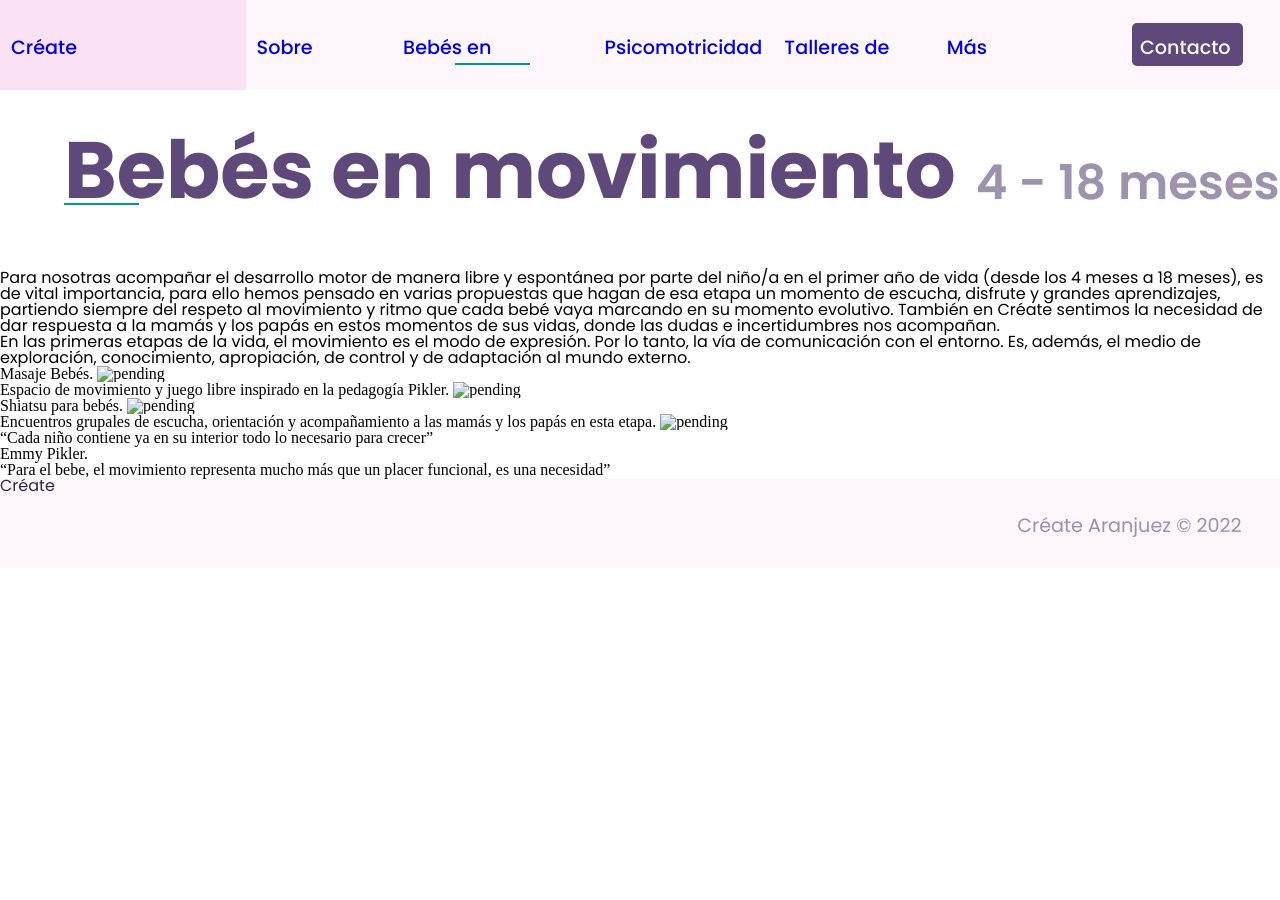
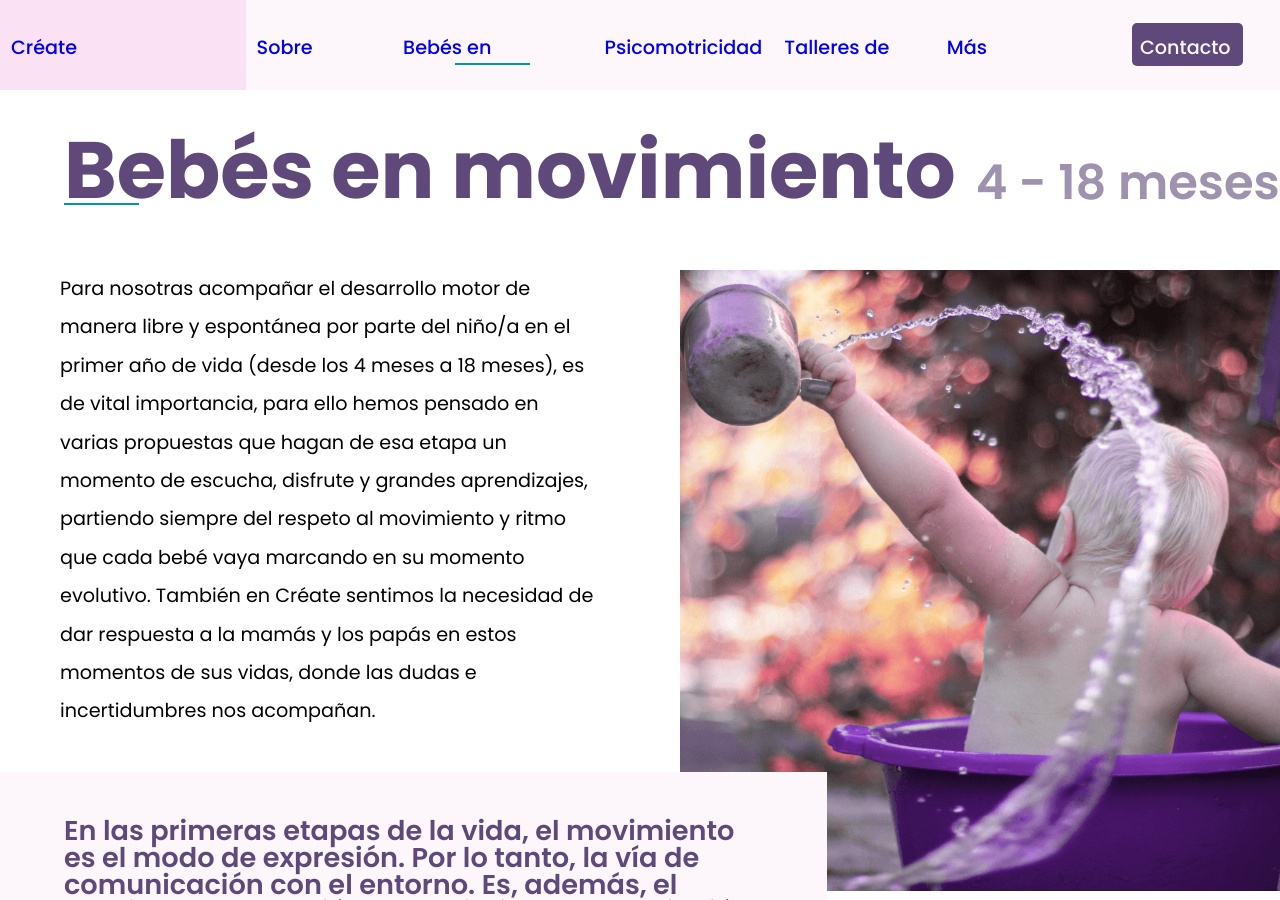
Before and after one commit to xaviersierra/createaranjuez, a Jekyll site: the page built from movement.markdown, in a window 1280 px wide and 900 px high. Built offline with Jekyll 4.4.1, drawn with Linux system fonts in a browser that asks for light colours; some of the changed text lies outside the part shown.

Commit message:
feat: babies in movement page

```diff
--- a/_data/movement.yml
+++ b/_data/movement.yml
@@ -5,14 +5,22 @@
   También en Créate sentimos la necesidad de dar respuesta a la mamás y los papás en estos momentos de sus vidas, donde las dudas e incertidumbres nos acompañan.
 mainPhrase: |
   En las primeras etapas de la vida, el movimiento es el modo de expresión. Por lo tanto, la vía de comunicación con el entorno. Es, además, el medio de exploración, conocimiento, apropiación, de control y de adaptación al mundo externo.
+mainPhraseAuthor: |
+  Anónimo
 subTitle: Propuestas
 services:
-  - name: Masaje Bebés.
-  - name: Espacio de movimiento y juego libre inspirado en la pedagogía Pikler.
-  - name: Shiatsu para bebés.
-  - name: Encuentros grupales de  escucha, orientación y acompañamiento a las mamás y los papás en esta etapa.
+  - service:
+      name: Masaje Bebés
+      type: massage
+  - service:
+      name: Espacio de movimiento y juego libre inspirado en la pedagogía Pikler.
+      type: movement-space
+  - service:
+      name: Shiatsu para bebés.
+      type: shiatsu
+  - service:
+      name: Encuentros grupales de escucha, orientación y acompañamiento a las mamás y los papás en esta etapa.
+      type: encounters
 quotes:
-  - quote: “Cada niño contiene ya en su interior todo lo necesario para crecer”
-    author: Emmy Pikler.
-  - quote: “Para el bebe, el movimiento representa mucho más que un placer funcional, es una necesidad”
-    authod: Agnes Szanto Feder.
+  - quote: Para el bebe, el movimiento representa mucho más que un placer funcional, es una necesidad
+    author: Agnes Szanto Feder.
--- a/_sass/main.scss
+++ b/_sass/main.scss
@@ -184,6 +184,22 @@
       background-image: url('../images/workshop-service.png');
     }
 
+    div.massage {
+      background-image: url('../images/massage-service.png');
+    }
+
+    div.shiatsu {
+      background-image: url('../images/shiatsu-service.png');
+    }
+
+    div.movement-space {
+      background-image: url('../images/movement-space-service.png');
+    }
+
+    div.encounters {
+      background-image: url('../images/encounter-service.png');
+    }
+
     div {
       height: 40vh;
       background-repeat: no-repeat;
@@ -200,3 +216,26 @@
     }
   }
 }
+
+.highlight-phrase {
+  background-color: #fdf7fc;
+  padding-left: 5vw;
+  padding-right: 5vw;
+  padding-top: 5vh;
+  color: #5f497a;
+  font-size: 1.7rem;
+  font-weight: 600;
+  font-family: $font-familiy;
+  font-style: italic;
+
+  p {
+    margin-bottom: 2vh
+  }
+  span {
+    color: #9e8fae;
+    font-style: normal;
+  }
+  span:before {
+    content: "- ";
+  }
+}
--- a/_sass/movement.scss
+++ b/_sass/movement.scss
@@ -2,7 +2,6 @@
     font-family: $font-familiy;
 
     .title-container {
-        width: 100%;
         display: inline-flex;
         flex-direction: row;
 
@@ -18,7 +17,43 @@
             padding-left: 20px;
             height: calc(30vh - 21px);
         }
+    }
+}
 
+.movement-content-container {
+    font-family: $font-familiy;
+    display: grid;
+
+    grid-template-columns: repeat(6, 1fr);
+    height: calc(100vh - 90px);
+    width: 100%;
+    column-gap: 5rem;
+
+    .summary {
+        grid-row: 1;
+        grid-column: 1 / 4;
+        padding-left: 10%;
+        font-size: 1.2rem;
+        line-height: 2em;
     }
 
+    .main-image {
+        background-image: url('../images/movement-content.png');
+        background-repeat: no-repeat;
+        background-position: center top;
+        background-size: contain;
+        grid-row: 1 / 4;
+        grid-column: 4 / 7;
+    }
+
+    .highlight-phrase {
+        grid-row: 2;
+        grid-column: 1 / 5;
+        font-style: normal;
+    }
 }
+
+.quote-container {
+    height: 30vh;
+    width: 60vw;
+}
--- a/movement.markdown
+++ b/movement.markdown
@@ -2,31 +2,44 @@
 title: Bebés en movimiento
 layout: default
 ---
-<div>
-  <div class="movement-banner-container">
-    <div class="title-container">
-      <h1>{{ site.data.movement.title}}</h1>
-      <span>{{ site.data.movement.highlight }}</span>
-    </div>
-    <div>
-      <p>{{ site.data.movement.summary }}</p>
-    </div>
-    <div>
-      <p>{{ site.data.movement.mainPhrase }}</p>
-    </div>
+
+<div class="movement-banner-container">
+  <div class="title-container">
+    <h1>{{ site.data.movement.title}}</h1>
+    <span>{{ site.data.movement.highlight }}</span>
   </div>
-  <div>
+</div>
+<div class="movement-content-container">
+  <div class="summary">
+    <p>{{ site.data.movement.summary }}</p>
+  </div>
+  <div class="main-image">
+  </div>
+  <div class="highlight-phrase">
+    <p>{{ site.data.movement.mainPhrase }}</p>
+    <span>{{ site.data.movement.mainPhraseAuthor }}</span>
+  </div>
+</div>
+
+<div class="services-container">
+  <div class="title-container">
+    <h1>
+      {{ site.data.movement.subTitle }}
+    </h1>
+  </div>
+  <div class="services">
     {% for service in site.data.movement.services %}
-    <div>
-      {{ service.name }}
-      <img alt="pending">
-    </div>
-    {% endfor %}
-    {% for item in site.data.movement.quotes %}
-    <div>
-      <p>{{ item.quote }}</p>
-      <span>{{ item.author }}</span>
+    <div class="{{ service.service.type }}">
+      <h1>{{ service.service.name }}</h1>
     </div>
     {% endfor %}
   </div>
 </div>
+<div class="quote-container">
+  {% for quote in site.data.movement.quotes %}
+  <div class="highlight-phrase">
+    <p>{{ quote.quote }}</p>
+    <span>{{ quote.author }}</span>
+  </div>
+  {% endfor %}
+</div>
```
Also changed, not shown: assets/images/encounter-service.png (added), assets/images/massage-service.png (added), assets/images/movement-content.png (added), assets/images/movement-space-service.png (added), assets/images/shiatsu-service.png (added).
